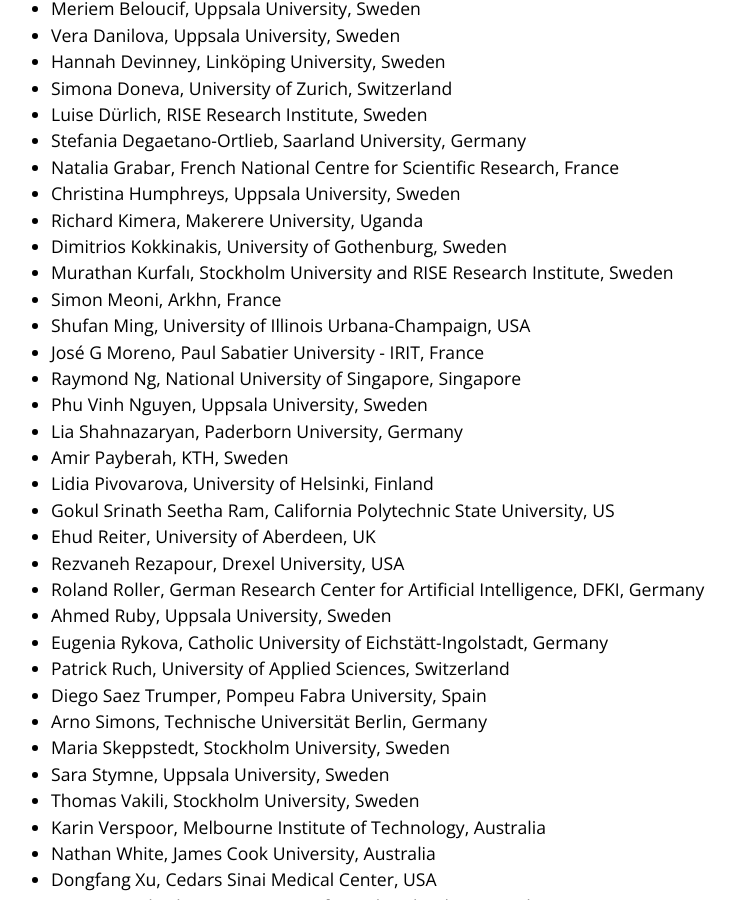
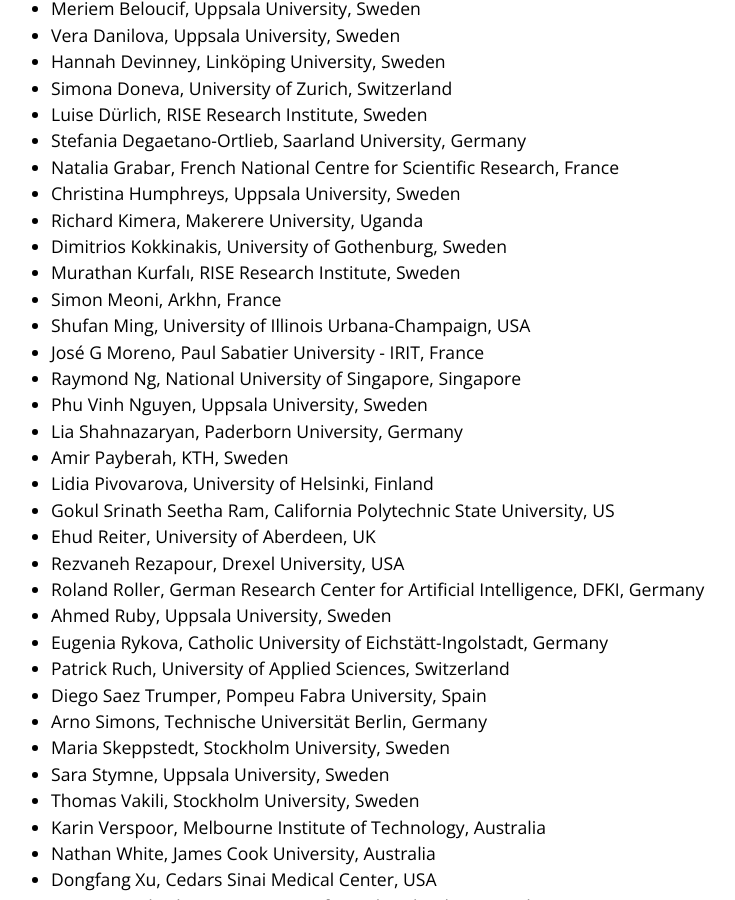
Before and after one commit to HeaLing-workshop/HeaLing-workshop.github.io, a Jekyll site: the page built from index.md, in a window 1280 px wide and 900 px high, scrolled down 4020 px. Shown: the whole window, without its empty margins (213-948 px from the left). Built offline with Jekyll 4.4.1, drawn with Linux system fonts in a browser that asks for light colours.

Commit message:
update PC list

```diff
--- a/index.md
+++ b/index.md
@@ -92,7 +92,7 @@
 - Christina Humphreys, Uppsala University, Sweden
 - Richard Kimera, Makerere University, Uganda
 - Dimitrios Kokkinakis, University of Gothenburg, Sweden
-- Murathan Kurfalı, Stockholm University and RISE Research Institute, Sweden
+- Murathan Kurfalı, RISE Research Institute, Sweden
 - Simon Meoni, Arkhn, France
 - Shufan Ming, University of Illinois Urbana-Champaign, USA
 - José G Moreno, Paul Sabatier University - IRIT, France
```
